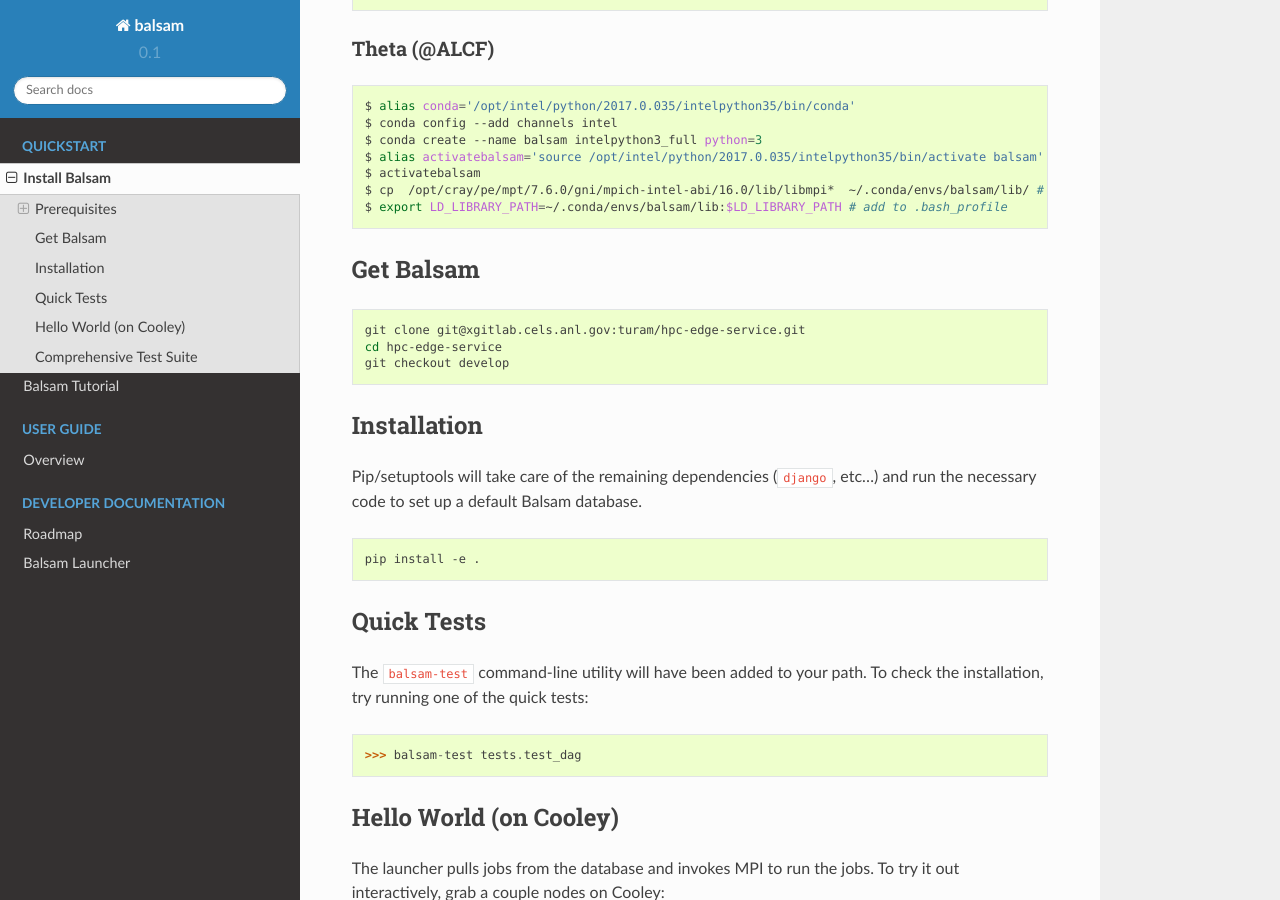
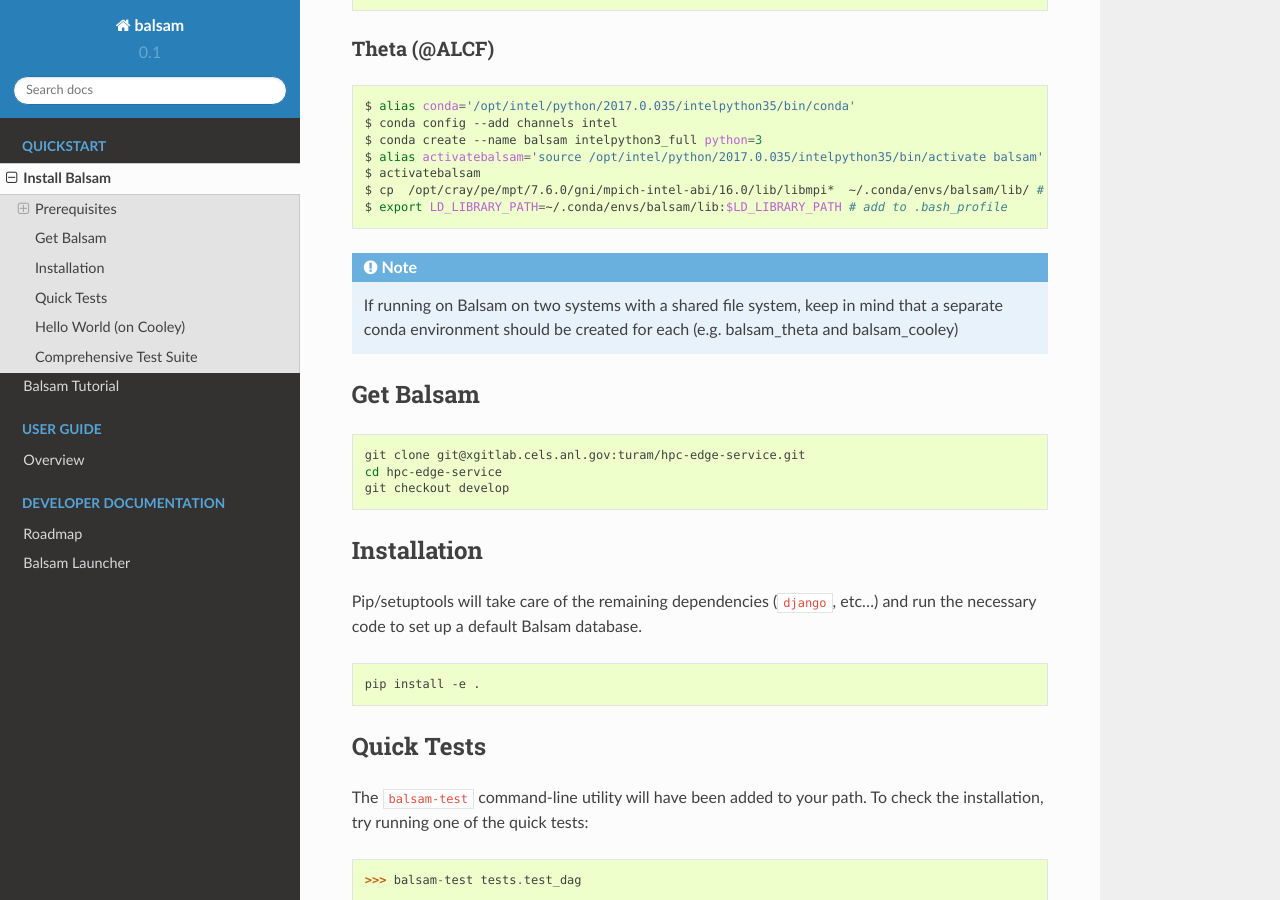
Before and after one commit to argonne-lcf/balsam, a Sphinx documentation site: the page built from docs/quick/quickstart.rst, in a window 1280 px wide and 900 px high, scrolled down 808 px. Built offline with Sphinx 7.4.7 and the Read the Docs theme 2.0.0, drawn with Linux system fonts in a browser that asks for light colours.

Commit message:
added note to quickstart.rst.  removed os.setsid() from test_functional; see if this works on Cooley

```diff
--- a/docs/quick/quickstart.rst
+++ b/docs/quick/quickstart.rst
@@ -44,6 +44,11 @@
     $ activatebalsam
     $ cp  /opt/cray/pe/mpt/7.6.0/gni/mpich-intel-abi/16.0/lib/libmpi*  ~/.conda/envs/balsam/lib/ # need to link to intel ABI
     $ export LD_LIBRARY_PATH=~/.conda/envs/balsam/lib:$LD_LIBRARY_PATH # add to .bash_profile
+
+.. note::
+    If running on Balsam on two systems with a shared file system, keep in mind
+    that a separate conda environment should be created for each (e.g.
+    balsam_theta and balsam_cooley)
 
 Get Balsam
 -----------
```
Also changed, not shown: 1 other file.
